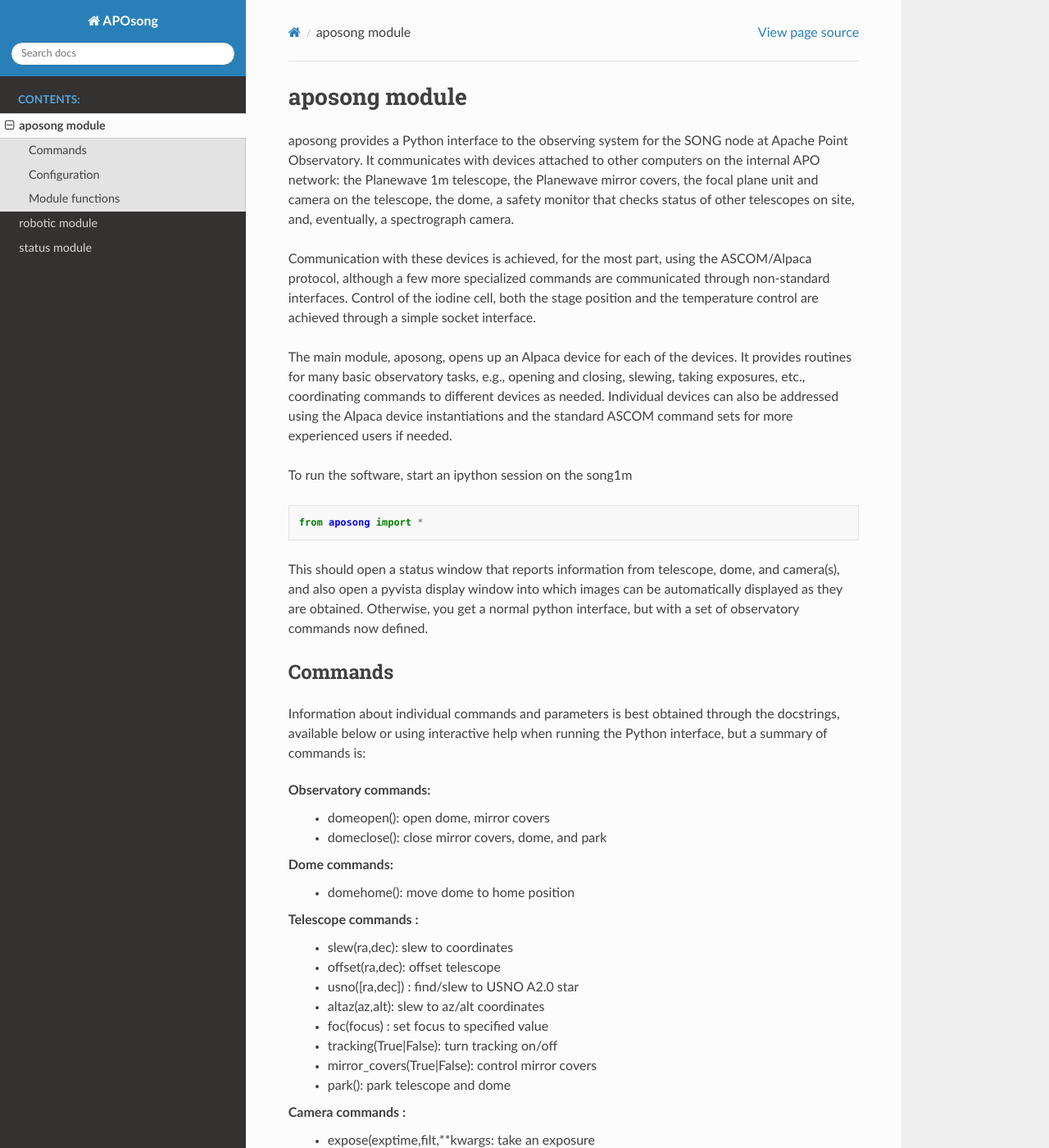
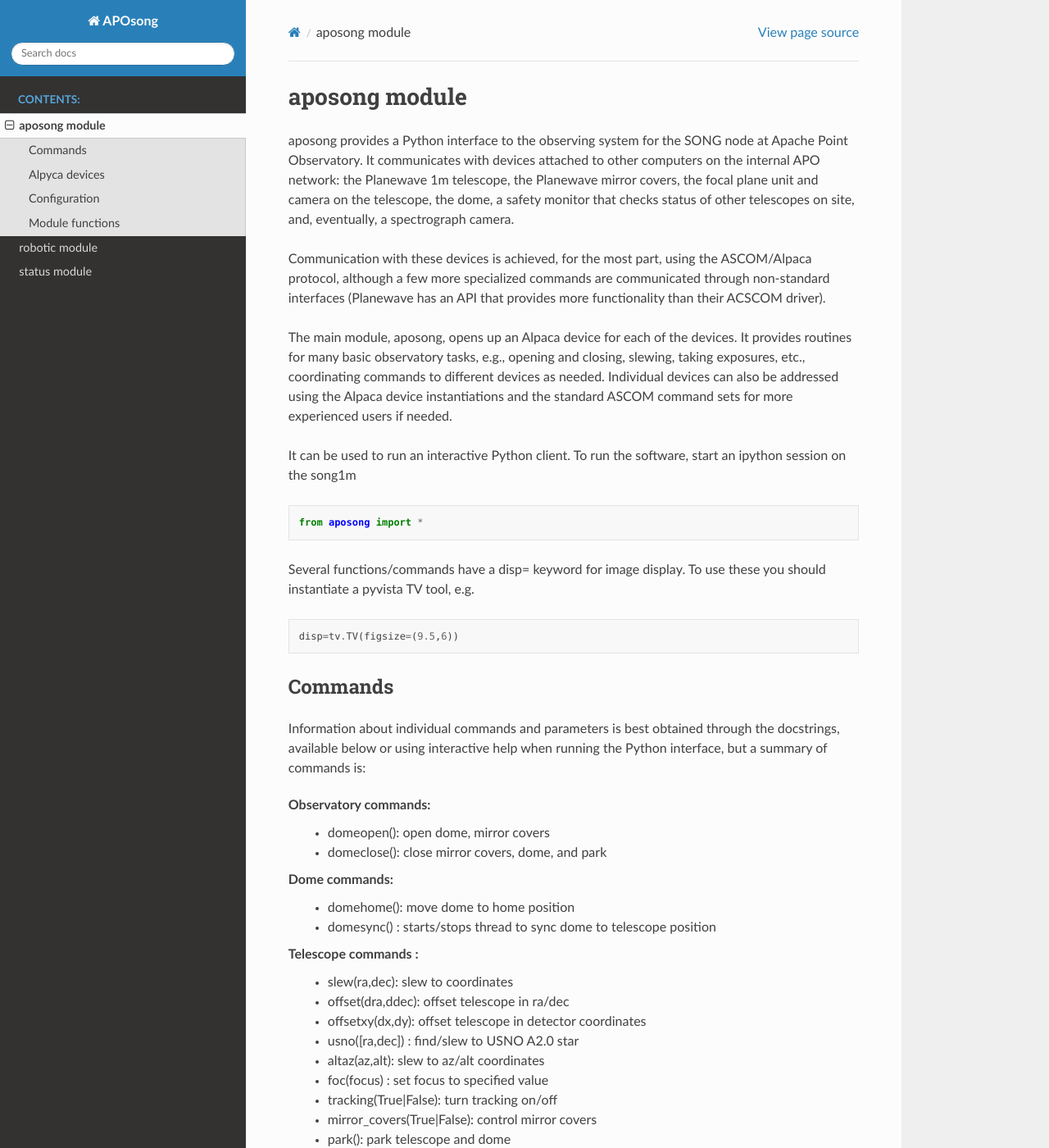
Before and after one commit to holtzmanjon/APOsong, a Sphinx documentation site: the page built from docs/aposong.txt, in a window 1280 px wide and 1400 px high. Shown: the whole window at 82% size. Built offline with Sphinx 7.4.7 and the Read the Docs theme 3.1.0, drawn with Linux system fonts in a browser that asks for light colours; some of the changed text lies outside the part shown.

Commit message:
update docs

```diff
--- a/aposong.py
+++ b/aposong.py
@@ -184,7 +184,7 @@
 
     Returns
     -------
-           HDU of image [,output file name if name!=None]
+           named tuple: Exposure = namedtuple('Exposure', ['hdu', 'name', 'exptime', 'filter'])
     """
     exposure = Exposure(None,None,None,None)
     stat = pwi.status()
--- a/docs/aposong.txt
+++ b/docs/aposong.txt
@@ -9,9 +9,8 @@
 
 Communication with these devices is achieved, for the most part, using the
 ASCOM/Alpaca protocol, although a few more specialized commands are communicated
-through non-standard interfaces. Control of the iodine cell, both the stage
-position and the temperature control are achieved through a simple socket
-interface.
+through non-standard interfaces (Planewave has an API that provides more functionality
+than their ACSCOM driver).
 
 The main module, aposong, opens up an Alpaca device for each of the devices. It
 provides routines for many basic observatory tasks, e.g., opening and closing,
@@ -20,16 +19,19 @@
 instantiations and the standard ASCOM command sets for more experienced users
 if needed.
 
-To run the software, start an ipython session on the song1m
+It can be used to run an interactive Python client. To run the software, start
+an ipython session on the song1m
 
 .. code-block::
 
     from aposong import *
 
-This should open a status window that reports information from telescope, dome,
-and camera(s), and also open a pyvista display window into which images can
-be automatically displayed as they are obtained. Otherwise, you get a normal
-python interface, but with a set of observatory commands now defined.
+Several functions/commands have a disp= keyword for image display. To use these
+you should instantiate a pyvista TV tool, e.g.
+
+.. code-block::
+
+    disp=tv.TV(figsize=(9.5,6))
 
 Commands
 ++++++++
@@ -44,10 +46,12 @@
 
 Dome commands:
   - domehome(): move dome to home position
+  - domesync() : starts/stops thread to sync dome to telescope position
 
 Telescope commands :
   - slew(ra,dec): slew to coordinates
-  - offset(ra,dec): offset telescope
+  - offset(dra,ddec): offset telescope in ra/dec
+  - offsetxy(dx,dy): offset telescope in detector coordinates
   - usno([ra,dec]) : find/slew to USNO A2.0 star
   - altaz(az,alt): slew to az/alt coordinates
   - foc(focus) : set focus to specified value
@@ -66,14 +70,24 @@
   - iodine_tset(val) : set iodine temperature (both channels)
   - iodine_tget(): get actual iodine temperatures
 
+Alpyca devices
+++++++++++++++
+
+Importing aposong exposes several Alpyca devices as Python objects:
+
+- T : Telescope device
+- F[] : Focuser devices : Planewave focuser (ASCOM) , Zaber focuser (Alpaca) , iodine stage (Alpaca)
+- C[] : Camera devices : Port 1 QSI camera (ASCOM), Port 2 acquisition camera (ASCOM), Port 2 Shelyak camera (ASCOM)
+- Covers : Covercalibrator device :Planewave mirror covers (ASCOM)
+- D : Dome device : APOAshDome Alpaca device
+- S : Safetymonitor device : APOSafety  Alpaca device
+- SW[] : Switch devices : Thorlabs TC300 temperature controller (Alpaca), Shelyak calibration unit (Alpaca)
 
 Configuration
 +++++++++++++
 
 Some basic configuration is done using the aposong.yml file. This file configures
-the IP addresses for the ASCOM Remote servers, the PWI4 server, and the APOSong
-remote server that passes commands through a simple socket interface to some
-of the custom devices.
+the IP addresses for the ASCOM Remote servers, the PWI4 server.
 
 Module functions
 ++++++++++++++++
--- a/docs/robotic.txt
+++ b/docs/robotic.txt
@@ -1,5 +1,8 @@
 robotic module
 **************
+
+robotic module provides a client for robotic operation of the APO SONG telescope.
+
 
 
 
```
Also changed, not shown: other parts of docs/aposong.txt (+1 -1 lines), docs/index.txt (+26 -0 lines).
